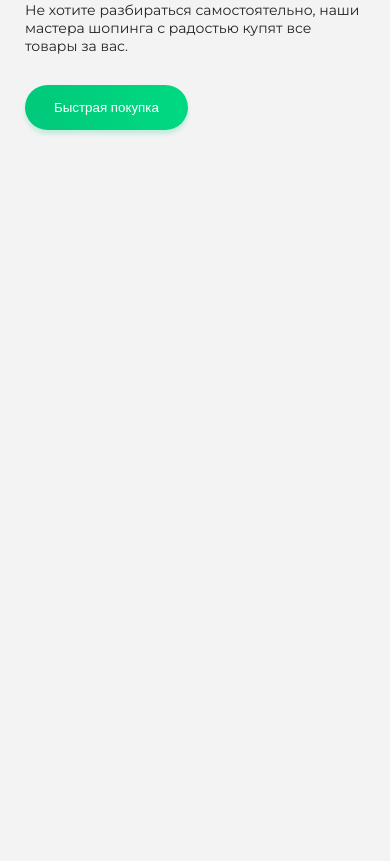
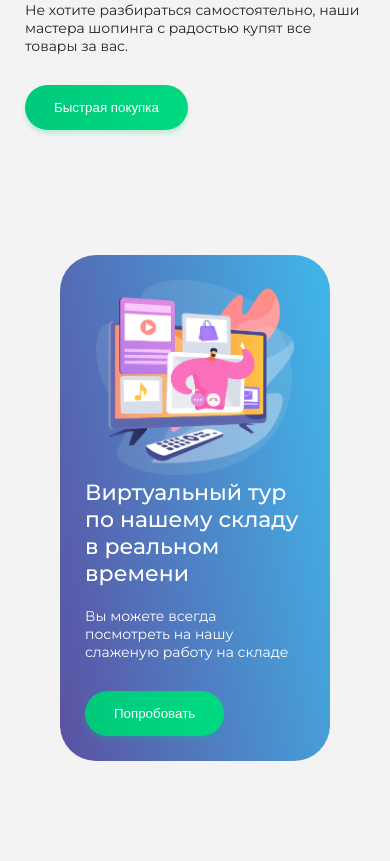
Before and after one commit to Bubusara0505/Myself, a PHP site: page / in a window 390 px wide. Shown: the part 3338-4199 px from the top of the page. Before the commit the page ends 3473 px from the top, so only its background shows below. Run offline with PHP 8.4, Linux system fonts and the light colour scheme.

Commit message:
virtual-block

```diff
--- a/assets/css/style.css
+++ b/assets/css/style.css
@@ -1,5 +1,5 @@
 @import url("https://fonts.googleapis.com/css2?family=Montserrat:wght@400;500;600;700;800;900&family=Poppins:wght@400;500;600;700;800;900&display=swap");
-.okeyPost {
+.wrapper {
   font-family: "Montserrat", sans-serif;
   background: #e5e5e572;
 }
@@ -214,15 +214,50 @@
   margin-top: 1.875rem;
 }
 
-@media screen and (max-width: 45rem) {
-  .nav {
-    display: none;
-  }
+.virtual {
+  padding: 6.25rem 3.75rem;
+}
+.virtual-items {
+  padding: 1.5625rem;
+  background: linear-gradient(79.63deg, #5B52A3 1.08%, #40B8EA 100%);
+  border-radius: 2.25rem;
+  display: flex;
+  align-items: center;
+  justify-content: space-between;
+}
+.virtual-img {
+  max-width: 40%;
+}
+.virtual-img img {
+  width: 100%;
+}
+.virtual-content {
+  max-width: 50%;
+  color: #fff;
+}
+.virtual-content h1 {
+  font-weight: 800;
+  font-size: 2.0625rem;
+  margin-bottom: 1.25rem;
+}
+.virtual-content p {
+  font-weight: 400;
+  font-size: 1rem;
+  margin-bottom: 1.875rem;
+}
+.virtual-content button {
+  cursor: pointer;
+  color: #FFFFFF;
+  background: linear-gradient(90deg, #00C97B 0%, #00D981 96.96%);
+  box-shadow: 0rem 0.25rem 0.25rem rgba(1, 203, 124, 0.2);
+  border-radius: 2.25rem;
+  padding: 0.9375rem 1.8125rem;
+  display: inline-block;
+  box-sizing: border-box;
+  border: none;
+}
 
-  .hamburger {
-    display: block;
-  }
-
+@media screen and (max-width: 81.25rem) {
   .order .order-info-block {
     display: flex;
     flex-direction: column;
@@ -241,10 +276,60 @@
     width: 100%;
   }
 
+  .simple {
+    padding: 1.5625rem;
+    display: flex;
+    align-items: center;
+    justify-content: center;
+  }
+  .simple-block_title {
+    max-width: 43.75rem;
+    color: #1F2428;
+    font-weight: 800;
+    font-size: 2.75rem;
+  }
+  .simple-block_cards {
+    margin-top: 0.875rem;
+    display: grid;
+    grid-template-columns: repeat(2, 15rem);
+    grid-gap: 3.125rem;
+  }
+}
+@media screen and (max-width: 51.25rem) {
   .icons-block {
     margin: 3.125rem 1.25rem;
     display: flex;
     flex-direction: column;
+  }
+
+  .virtual {
+    padding: 6.25rem 3.75rem;
+  }
+  .virtual-items {
+    padding: 1.5625rem;
+    background: linear-gradient(79.63deg, #5B52A3 1.08%, #40B8EA 100%);
+    border-radius: 2.25rem;
+    display: flex;
+    flex-direction: column;
+  }
+  .virtual-img {
+    max-width: 90%;
+  }
+  .virtual-img img {
+    width: 100%;
+  }
+  .virtual-content {
+    max-width: 100%;
+    color: #fff;
+  }
+}
+@media screen and (max-width: 45rem) {
+  .nav {
+    display: none;
+  }
+
+  .hamburger {
+    display: block;
   }
 
   .tryIt {
@@ -265,22 +350,6 @@
   }
   .tryIt .tryIt-block_content {
     max-width: 100%;
-  }
-
-  .simple {
-    padding: 1.5625rem;
-  }
-  .simple-block_title {
-    max-width: 43.75rem;
-    color: #1F2428;
-    font-weight: 800;
-    font-size: 2.75rem;
-  }
-  .simple-block_cards {
-    margin-top: 0.875rem;
-    display: grid;
-    grid-template-columns: repeat(2, 15rem);
-    grid-gap: 3.125rem;
   }
 }
 @media screen and (max-width: 28.125rem) {
@@ -375,6 +444,35 @@
     border: none;
     margin-top: 1.875rem;
   }
+
+  .virtual {
+    padding: 6.25rem 3.75rem;
+  }
+  .virtual-items {
+    padding: 1.5625rem;
+    background: linear-gradient(79.63deg, #5B52A3 1.08%, #40B8EA 100%);
+    border-radius: 2.25rem;
+    display: flex;
+    flex-direction: column;
+  }
+  .virtual-img {
+    max-width: 90%;
+  }
+  .virtual-img img {
+    width: 100%;
+  }
+  .virtual-content {
+    max-width: 100%;
+    color: #fff;
+  }
+  .virtual-content h1 {
+    font-weight: 500;
+    font-size: 1.375rem;
+  }
+  .virtual-content p {
+    font-weight: 300;
+    font-size: 0.875rem;
+  }
 }
 * {
   margin: 0;
--- a/assets/sass/_okeyPost.sass
+++ b/assets/sass/_okeyPost.sass
@@ -1,4 +1,4 @@
-.okeyPost
+.wrapper
   font-family: 'Montserrat', sans-serif
   background: #e5e5e572
 
@@ -182,6 +182,50 @@
       border: none
       margin-top: 1.875rem
 
+
+.virtual
+  padding: 6.25rem 3.75rem
+  &-items
+    padding: 1.5625rem
+    background: linear-gradient(79.63deg, #5B52A3 1.08%, #40B8EA 100%)
+    border-radius: 2.25rem
+    display: flex
+    align-items: center
+    justify-content: space-between
+  &-img
+    max-width: 40%
+    img
+      width: 100%
+  &-content
+    max-width: 50%
+    color: #fff
+    h1
+      font-weight: 800
+      font-size: 2.0625rem
+      margin-bottom: 1.25rem
+    p
+      font-weight: 400
+      font-size: 1rem
+      margin-bottom: 1.875rem
+    button
+        cursor: pointer
+        color: #FFFFFF
+        background:  linear-gradient(90deg, #00C97B 0%, #00D981 96.96%)
+        box-shadow: 0rem .25rem .25rem rgba(1, 203, 124, 0.2)
+        border-radius: 2.25rem
+        padding: .9375rem 1.8125rem
+        display: inline-block
+        box-sizing: border-box
+        border: none
+
+
+
+
+
+
+
+
+
 // .comment
 //   &-cards
 //     display: grid
--- /dev/null
+++ b/layout/virtual.php
@@ -0,0 +1,12 @@
+<div class="virtual">
+  <div class="virtual-items">
+    <div class="virtual-img">
+        <img src="./assets/img/okeypost/virtual.png" alt="">
+    </div>
+    <div class="virtual-content">
+      <h1>Виртуальный тур по нашему складу в реальном времени</h1>
+      <p>Вы можете всегда посмотреть на нашу слаженую работу на складе</p>
+      <button>Попробовать</button>
+    </div>
+  </div>
+</div>
--- a/pages/main.php
+++ b/pages/main.php
@@ -14,9 +14,8 @@ $titil = "Home";?>
     include "./layout/try-it.php";
     include "./layout/simple.php";
     include "./layout/comments.php";
+    include "./layout/virtual.php";
     ?>
-
-
   </div>
 </div>
 
```
Also changed, not shown: other parts of assets/sass/_okeyPost.sass (+71 -27 lines), assets/img/okeypost/virtual.png (added), 1 other file.
